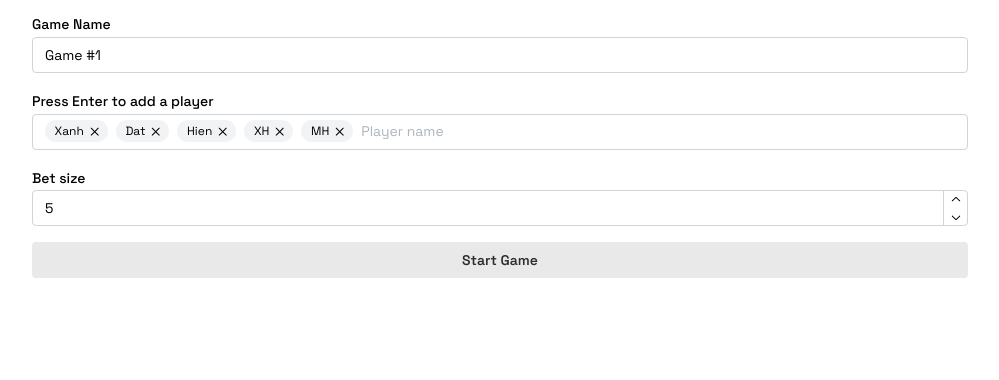
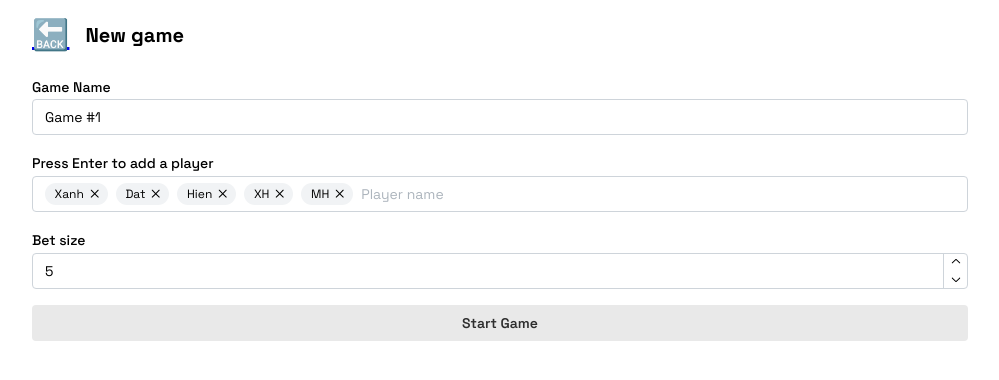
Before and after one commit to dxanh97/sai-nha-co, a React (Create React App) app: page /new-game in a window 1280 px wide. Shown: the top 380 px of the page, without its empty margins (140-1139 px from the left). Built offline with nearby package versions, Linux system fonts and the light colour scheme.

Commit message:
✨ add TopNav

```diff
--- /dev/null
+++ b/src/components/shared/TopNav.tsx
@@ -0,0 +1,27 @@
+import { PropsWithChildren } from 'react';
+import { Group, Text } from '@mantine/core';
+import { Link } from 'react-router-dom';
+
+interface Props {
+  title: string;
+}
+
+function TopNav(props: PropsWithChildren<Props>) {
+  const { title, children } = props;
+
+  return (
+    <Group justify="space-between" align="center">
+      <Group>
+        <Link to="/">
+          <Text fz="30px">🔙</Text>
+        </Link>
+        <Text size="xl" fw={800}>
+          {title}
+        </Text>
+      </Group>
+      {children}
+    </Group>
+  );
+}
+
+export default TopNav;
--- a/src/pages/game-screen.tsx
+++ b/src/pages/game-screen.tsx
@@ -1,6 +1,5 @@
 import { useEffect } from 'react';
-import { Box, Button, Flex, Tabs, Text } from '@mantine/core';
-import { modals } from '@mantine/modals';
+import { Box, Tabs } from '@mantine/core';
 import { useNavigate, useParams } from 'react-router-dom';
 
 import { selectGameById } from '../redux/game.selector';
@@ -11,6 +10,7 @@ import PlayerAvatars from '../components/game-screen/PlayerAvatars';
 import AddRoundButton from '../components/game-screen/AddRoundButton';
 import RoundsList from '../components/game-screen/RoundsList';
 import Leaderboard from '../components/game-screen/Leaderboard';
+import TopNav from '../components/shared/TopNav';
 
 function GameScreenPage() {
   const { gameId = '' } = useParams();
@@ -36,12 +36,9 @@ function GameScreenPage() {
 
   return game ? (
     <Box>
-      <Flex justify="space-between" align="center">
-        <Text size="xl" fw={800}>
-          {gameName}
-        </Text>
+      <TopNav title={gameName}>
         <PlayerAvatars playerNames={playerNames} />
-      </Flex>
+      </TopNav>
 
       <Tabs
         variant="pills"
@@ -68,27 +65,6 @@ function GameScreenPage() {
         playerNames={playerNames}
         onSave={onSaveRound}
       />
-
-      {false && (
-        <Button
-          variant="subtle"
-          fullWidth
-          mb="xs"
-          onClick={() => {
-            modals.openConfirmModal({
-              title: 'End the current game?',
-              size: 'sm',
-              radius: 'md',
-              withCloseButton: false,
-              centered: true,
-              labels: { confirm: 'Confirm', cancel: 'Cancel' },
-              onConfirm: () => navigate('/'),
-            });
-          }}
-        >
-          End Game
-        </Button>
-      )}
     </Box>
   ) : null;
 }
--- a/src/pages/new-game.tsx
+++ b/src/pages/new-game.tsx
@@ -8,6 +8,7 @@ import { createGame } from '../redux/game.slice';
 import { selectLatestGame } from '../redux/game.selector';
 
 import AddPlayerInput from '../components/AddPlayerInput';
+import TopNav from '../components/shared/TopNav';
 
 function NewGamePage() {
   const lastGame = useAppSelector(selectLatestGame);
@@ -37,6 +38,8 @@ function NewGamePage() {
 
   return (
     <Stack>
+      <TopNav title="New game" />
+
       <Input.Wrapper label="Game Name">
         <Input value={gameName} onChange={(e) => setGameName(e.target.value)} />
       </Input.Wrapper>
@@ -54,7 +57,7 @@ function NewGamePage() {
       <Button
         variant="light"
         fullWidth
-        disabled={playerNames.length < 2}
+        disabled={playerNames.length < 3}
         onClick={onStartGame}
       >
         Start Game
```
